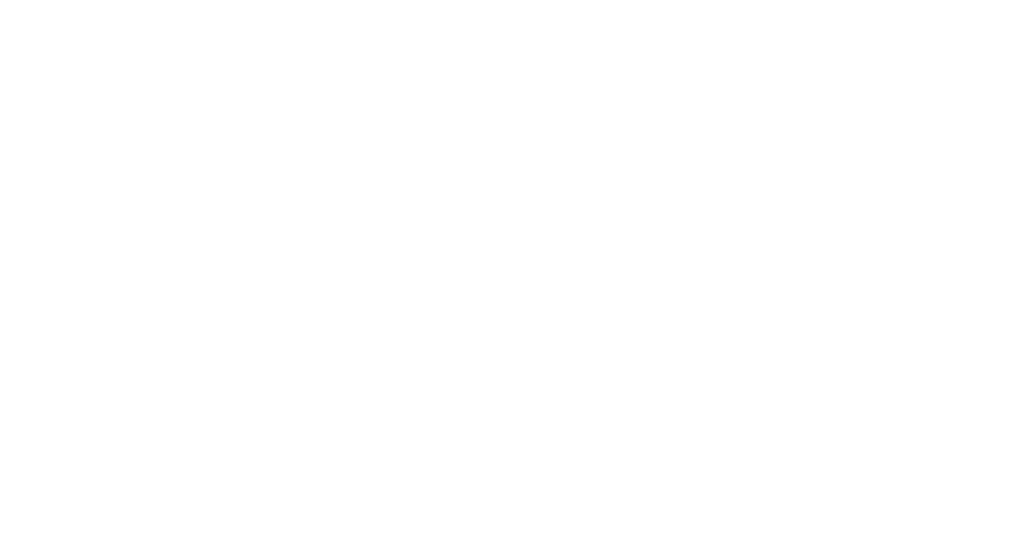
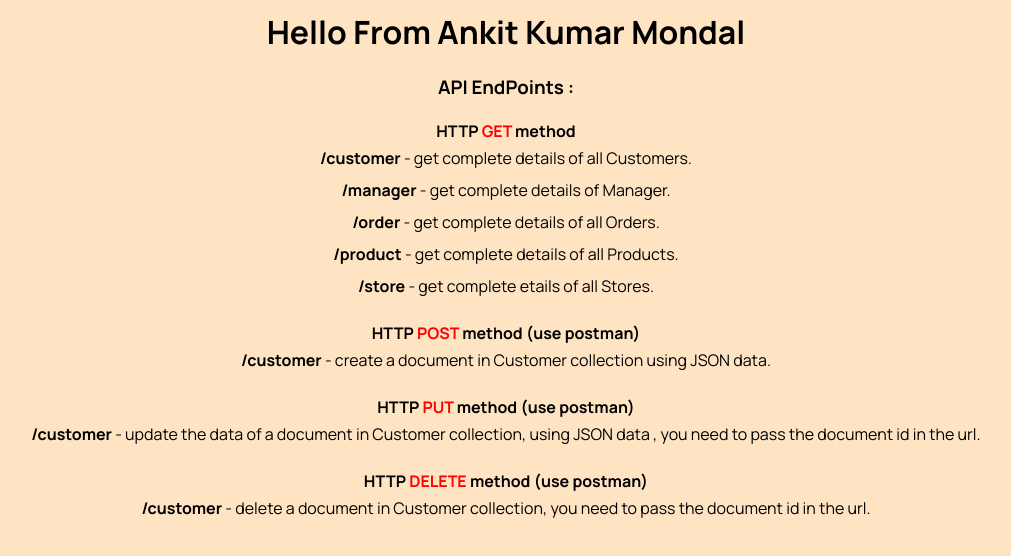
Before and after one commit to Devankit2022/FaunaDB-APIEndpoints, a website: page views/index.html in a window 1280 px wide. Shown: the whole page, without its empty margins (134-1145 px from the left). Drawn offline with Linux system fonts and the light colour scheme.

Commit message:
production ready

```diff
--- a/kubernetes/config.yaml
+++ /dev/null
@@ -1,4 +0,0 @@
-apiVersion: v1
-kind: ConfigMap
-metadata:
-  name: api-config
--- a/views/index.html
+++ b/views/index.html
@@ -4,6 +4,99 @@
 		<meta charset="UTF-8" />
 		<meta name="viewport" content="width=device-width, initial-scale=1.0" />
 		<title>devAnkit-faunaDB-api</title>
+		<link rel="preconnect" href="https://fonts.googleapis.com" />
+		<link rel="preconnect" href="https://fonts.gstatic.com" crossorigin />
+		<link
+			href="https://fonts.googleapis.com/css2?family=Manrope:wght@400;700;&display=swap"
+			rel="stylesheet"
+		/>
+		<style>
+			* {
+				margin: 0;
+				padding: 0;
+				box-sizing: border-box;
+			}
+			body {
+				font-family: "Manrope", sans-serif;
+				background-color: bisque;
+			}
+			ul {
+				list-style: none;
+				display: flex;
+				flex-direction: column;
+				align-items: center;
+			}
+			li {
+				margin: 5px;
+			}
+			span {
+				color: red;
+			}
+		</style>
 	</head>
-	<body></body>
+	<body>
+		<h1 style="text-align: center; margin-top: 10px">
+			Hello From Ankit Kumar Mondal
+		</h1>
+		<div
+			style="
+				display: flex;
+				flex-direction: column;
+				justify-content: center;
+				align-items: center;
+				margin: 10px;
+			"
+		>
+			<h3 style="margin: 10px">API EndPoints :</h3>
+			<h4 style="margin-top: 10px">HTTP <span>GET</span> method</h4>
+			<ul>
+				<li>
+					<strong>/customer</strong> - get complete details of all
+					Customers.
+				</li>
+				<li>
+					<strong>/manager</strong> - get complete details of Manager.
+				</li>
+				<li>
+					<strong>/order</strong> - get complete details of all
+					Orders.
+				</li>
+				<li>
+					<strong>/product</strong> - get complete details of all
+					Products.
+				</li>
+				<li>
+					<strong>/store</strong> - get complete etails of all Stores.
+				</li>
+			</ul>
+			<h4 style="margin-top: 20px">
+				HTTP <span>POST</span> method (use postman)
+			</h4>
+			<ul>
+				<li>
+					<strong>/customer</strong> - create a document in Customer
+					collection using JSON data.
+				</li>
+			</ul>
+			<h4 style="margin-top: 20px">
+				HTTP <span>PUT</span> method (use postman)
+			</h4>
+			<ul>
+				<li>
+					<strong>/customer</strong> - update the data of a document
+					in Customer collection, using JSON data , you need to pass
+					the document id in the url.
+				</li>
+			</ul>
+			<h4 style="margin-top: 20px">
+				HTTP <span>DELETE</span> method (use postman)
+			</h4>
+			<ul>
+				<li>
+					<strong>/customer</strong> - delete a document in Customer
+					collection, you need to pass the document id in the url.
+				</li>
+			</ul>
+		</div>
+	</body>
 </html>
```
Also changed, not shown: kubernetes/deployment.yaml (deleted, +0 -31 lines), kubernetes/secret.yaml (deleted, +0 -7 lines), kubernetes/service.yaml (deleted, +0 -12 lines), views/404.html (+23 -1 lines), 5 other files.
